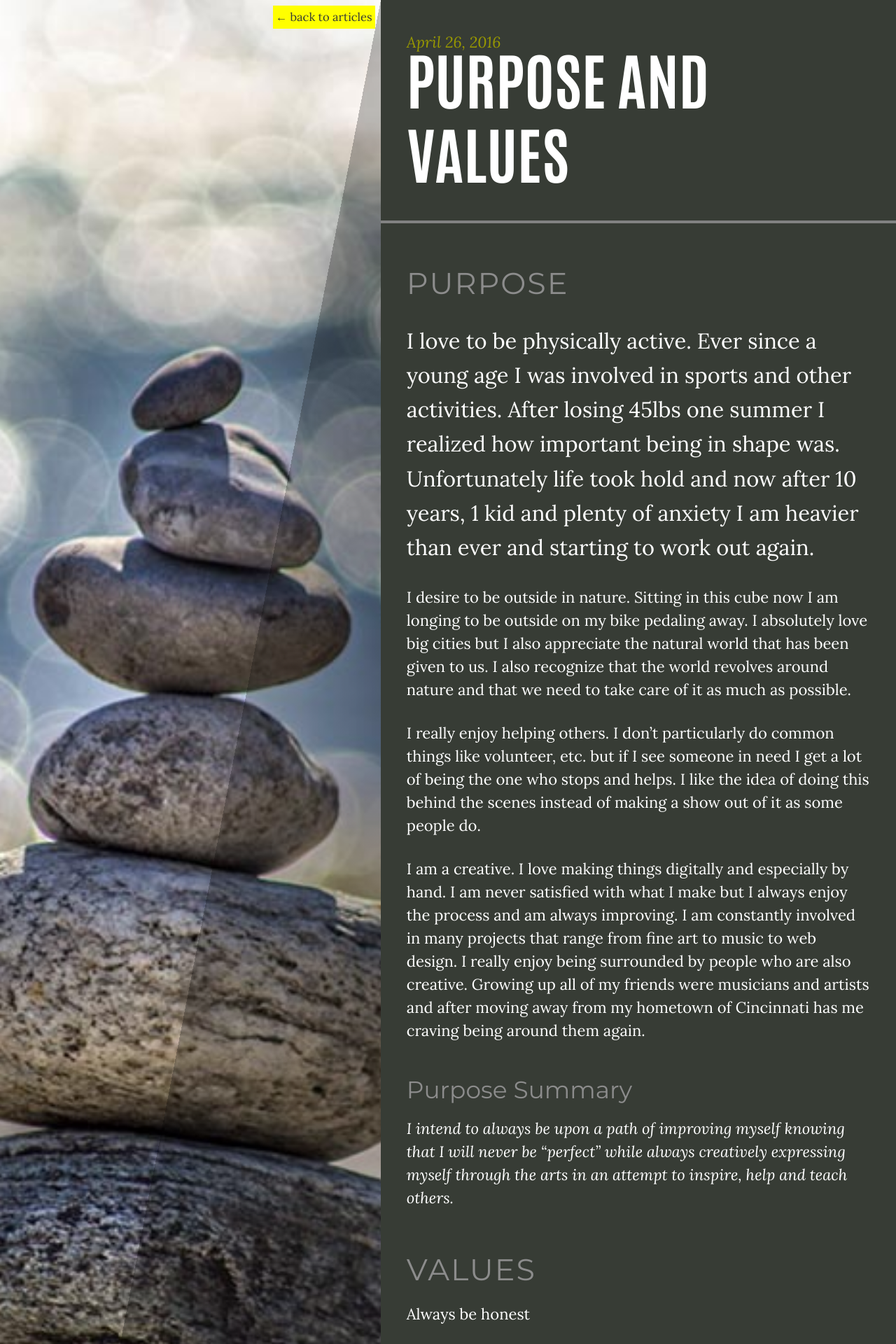
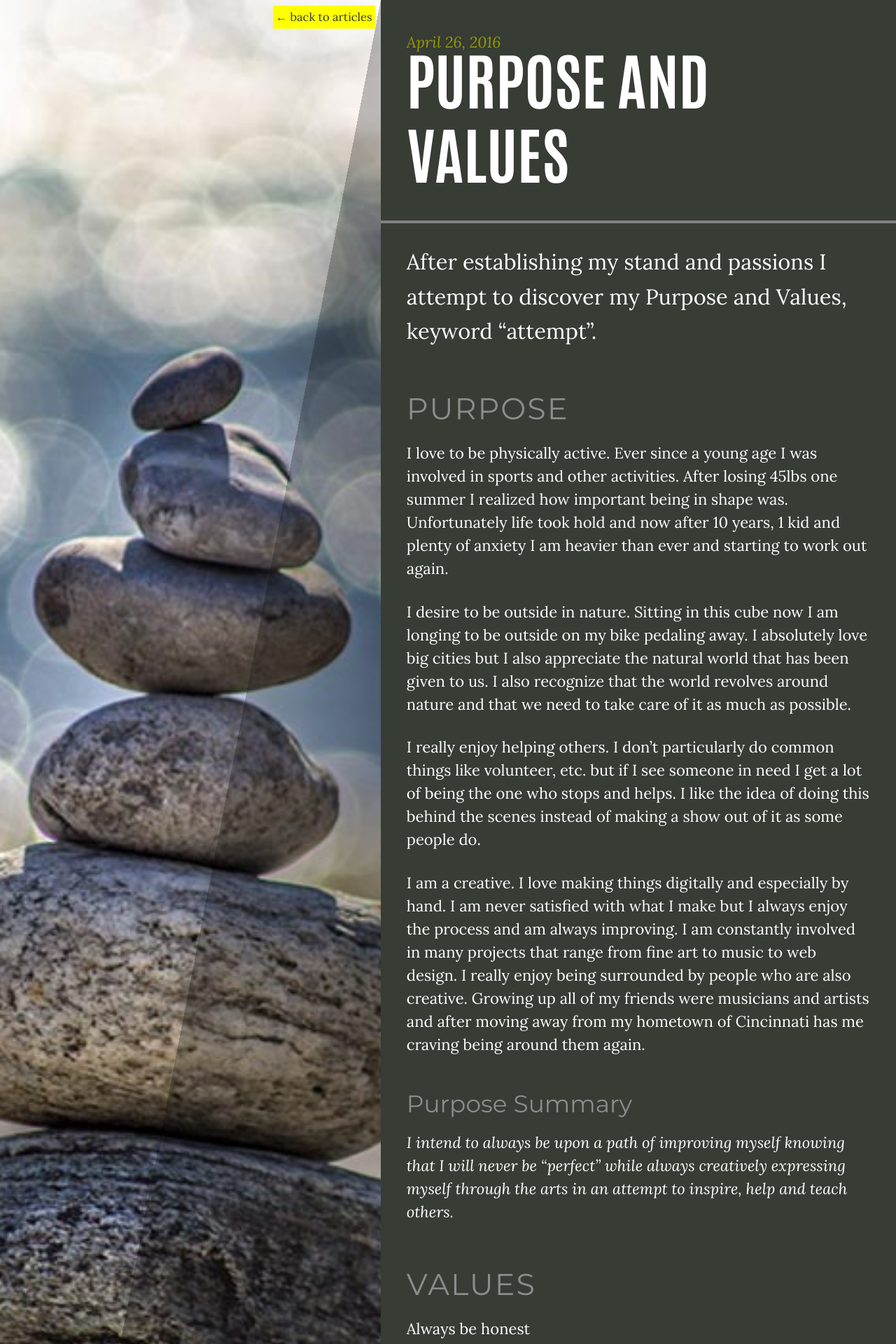
Before and after one commit to brianmaierjr/brianmaierjr.github.io, a Jekyll site: the page built from _posts/2016-04-26-purpose-and-values.md, in a window 1280 px wide. Shown: the top 1920 px of the page at 70% size. Built offline with Jekyll 4.4.1, drawn with Linux system fonts in a browser that asks for light colours; nearby versions of some CDN libraries; comment, search, counter and statistics services are not loaded.

Commit message:
Update 2016-04-26-purpose-and-values.md

```diff
--- a/_posts/2016-04-26-purpose-and-values.md
+++ b/_posts/2016-04-26-purpose-and-values.md
@@ -3,6 +3,8 @@ layout: post
 title: "Purpose and Values"
 image: ideal-life-and-job.jpg
 ---
+
+After establishing my stand and passions I attempt to discover my Purpose and Values, keyword “attempt”.
 
 ## Purpose
 
```
